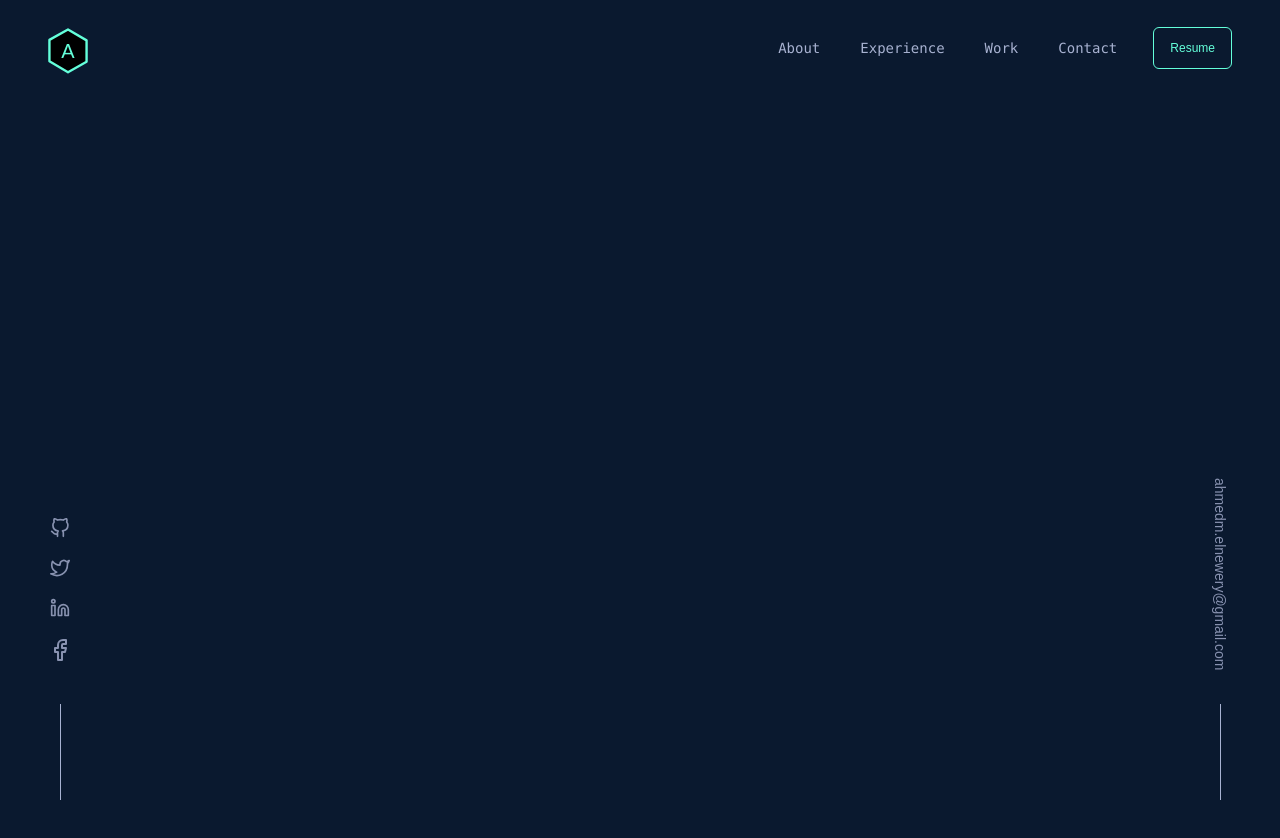
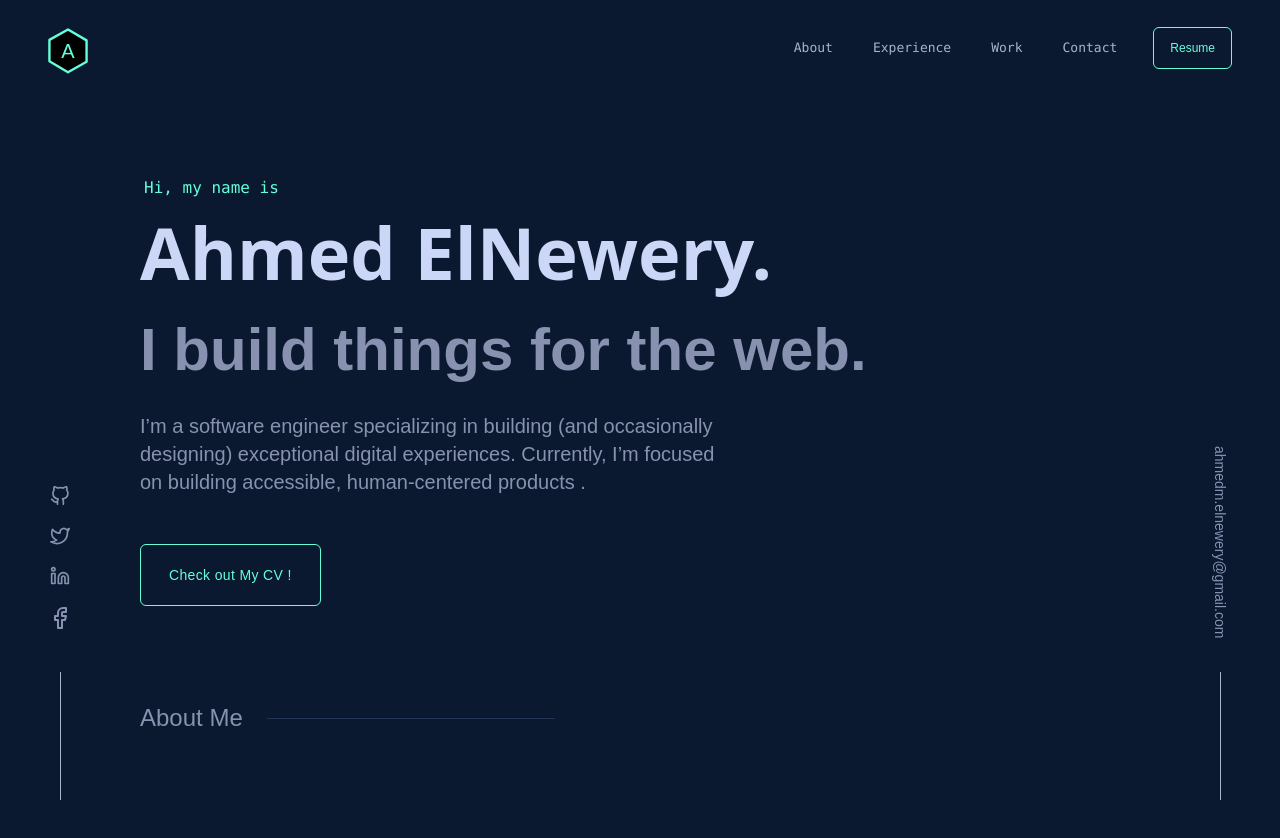
Before and after one commit to ahmedElnewery/my-portfolio, a Nuxt app: page / in a window 1280 px wide. Shown: the top 838 px of the page. Built offline with nearby package versions, Linux system fonts and the light colour scheme.

Commit message:
adding  front  section

```diff
--- a/assets/css/main.css
+++ b/assets/css/main.css
@@ -11,9 +11,18 @@ font-family: "Calibre",sans-serif;
     @apply p-2.5 cursor-pointer inline-block hover:text-green text-light-slate transition-colors;
 }
 .btn-primary {
-    @apply text-xs px-4 py-3 bg-transparent text-green border border-green rounded-md ml-4 hover:bg-green-tint active:bg-green-tint transition-colors;
+    @apply  bg-transparent text-green border border-green rounded-md hover:bg-green-tint active:bg-green-tint transition-colors;
+}
+.btn-sm{
+    @apply text-xs px-4 py-3
+}
+.btn-lg {
+    @apply text-sm px-7 py-5
 }
 .vertical-mode {
     -webkit-writing-mode: vertical-rl;
     writing-mode: vertical-rl;
 }
+.section{
+   @apply max-w-[1000px] mx-auto;
+}
--- a/layouts/default.vue
+++ b/layouts/default.vue
@@ -17,15 +17,13 @@ export default {
 };
 </script>
 <template>
-  <div class="min-h-screen h-[2000px]">
-    <header class="w-full fixed top-0">
+  <div class="min-h-screen ">
+    <header class="w-full sticky top-0 ">
       <nav
         class="
           flex
           items-center
           justify-between
-          container
-          mx-auto
           py-4
           px-12
           h-24
@@ -35,27 +33,25 @@ export default {
           ><Logo />
         </NuxtLink>
         <div class="md:flex items-center hidden">
-          <ul class="flex items-center text-sm font-mono">
+          <ul class="flex items-center text-13px font-mono">
             <li class="mx-2.5" v-for="(item, i) in navbar" :key="i">
               <NuxtLink :to="item.path" class="navbar-item">{{
                 item.label
               }}</NuxtLink>
             </li>
           </ul>
-          <button class="btn-primary">Resume</button>
+          <button class="btn-primary btn-sm  ml-4">Resume</button>
         </div>
       </nav>
-      <div class="container">
-        <slot />
-      </div>
+
     </header>
-    <div class="w-10 fixed left-10 bottom-0">
+    <div class="w-10 fixed left-10 bottom-0 md:block hidden">
       <ul
         class="
           flex flex-col
           items-center
           text-sm
-          after:w-px after:h-24 after:bg-light-slate after:block
+          after:w-px after:h-32 after:bg-light-slate after:block
         "
       >
         <li class="">
@@ -121,13 +117,13 @@ export default {
         </li>
       </ul>
     </div>
-    <div class="w-10 fixed right-10 bottom-0">
+    <div class="w-10 fixed right-10 bottom-0 md:block hidden">
       <ul
         class="
           flex flex-col
           items-center
           text-sm
-          after:w-px after:h-24 after:bg-light-slate after:block
+          after:w-px after:h-32 after:bg-light-slate after:block
         "
       >
         <li class="">
@@ -150,6 +146,11 @@ export default {
         </li>
       </ul>
     </div>
+     <div class="w-100 min-h-screen py-0 px-12 md:px-28 xl:px-32 2xl:px-48 w-full h-full p-t-[100px]">
+        <main>
+        <slot />
+        </main>
+      </div>
   </div>
 </template>
 <style >
--- a/pages/index.vue
+++ b/pages/index.vue
@@ -1,5 +1,21 @@
 <template>
-<main class="">
-   <div class=""></div>
-</main>
+   <section class="section  ">
+    <div class="w-full mt-20">
+        <div class="mb-8">
+        <h2 class="text-green text-base mb-4 ml-1 font-mono">Hi, my name is</h2>
+        <h2 class="text-7xl font-sans text-lightest-slate mb-8 font-semibold">Ahmed ElNewery.</h2>
+        <p class="text-6xl font-semibold ">I build things for the web.</p>
+        </div>
+        <div class="max-w-xl mb-12">
+           <p> I’m a software engineer specializing in building (and occasionally designing) exceptional digital experiences. Currently, I’m focused on building accessible, human-centered products .</p>
+        </div>
+        <div>
+            <a class="inline-block btn-primary btn-lg tracking-wide">Check out My CV !</a>
+        </div>
+    </div>
+   </section>
+   <section class="section mt-24">
+        <h2 class="text-2xl flex items-center  relative after:h-px after:w-72 after:bg-lightest-navy  after:block after:ml-6 ">About Me</h2>
+
+   </section>
 </template>
--- a/tailwind.config.js
+++ b/tailwind.config.js
@@ -25,8 +25,11 @@ module.exports = {
         'green-tint': 'rgba(100,255,218,0.1)',
         'pink': '#f57dff',
         'blue': '#57cbff',
+
       },
-
+      fontSize:{
+        "13px":"13px"
+      }
     },
   },
   plugins: [],
```
